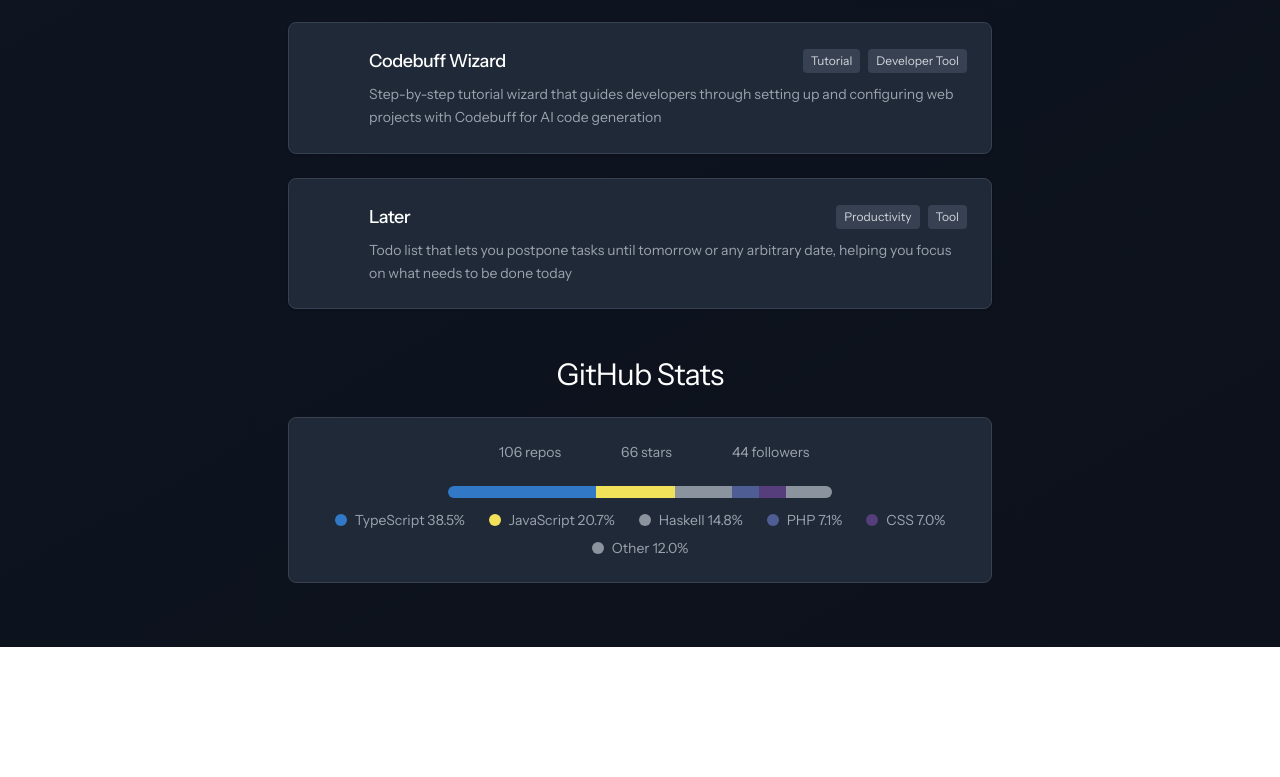
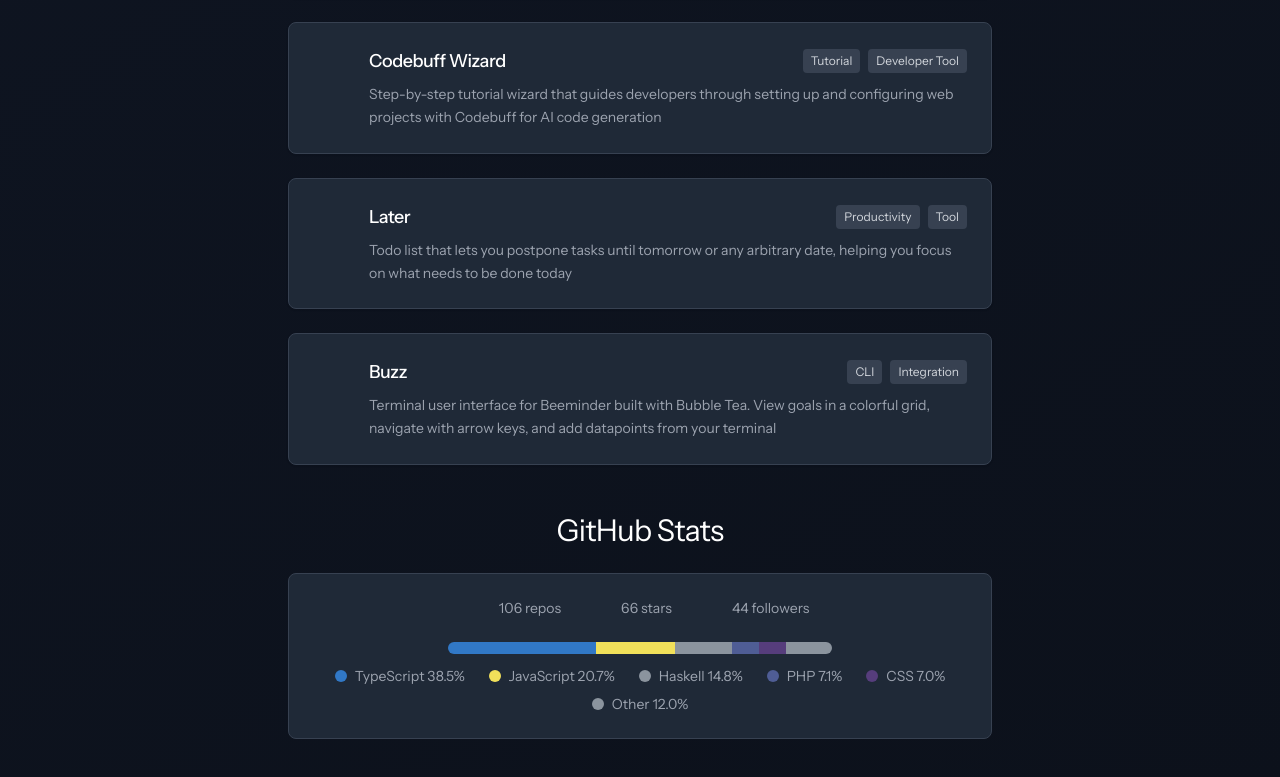
Before and after one commit to narthur/narthur.github.io, a SvelteKit app: page / in a window 1280 px wide. Shown: the part 2032-2809 px from the top of the page. Before the commit the page ends 2679 px from the top, so only its background shows below. Built offline with nearby package versions, Linux system fonts and the light colour scheme; some icons are missing.

Commit message:
Add buzz project to projects list
Co-authored-by: narthur <4655422+narthur@users.noreply.github.com>

```diff
--- a/src/components/ProjectList.svelte
+++ b/src/components/ProjectList.svelte
@@ -130,6 +130,14 @@
 			icon: 'mdi:book-open-page-variant',
 			tags: ['AI', 'Experiment'],
 			sort: 10
+		},
+		{
+			name: 'Buzz',
+			url: 'https://github.com/PinePeakDigital/buzz',
+			description:
+				'Terminal user interface for Beeminder built with Bubble Tea. View goals in a colorful grid, navigate with arrow keys, and add datapoints from your terminal',
+			icon: 'mdi:console',
+			tags: ['CLI', 'Integration']
 		}
 	];
 </script>
```
Also changed, not shown: 1 other file (tests, documents, lock files or other folders).
